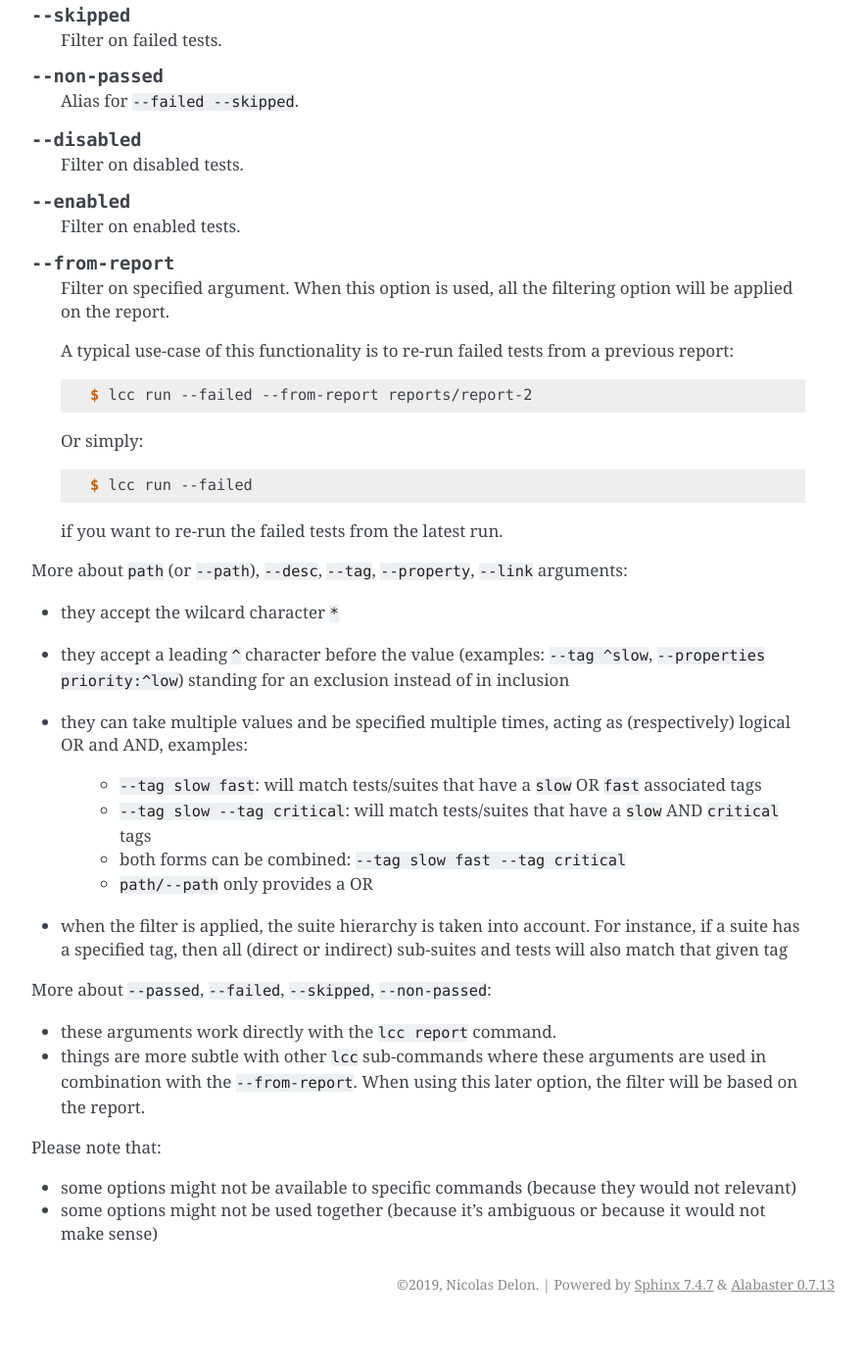
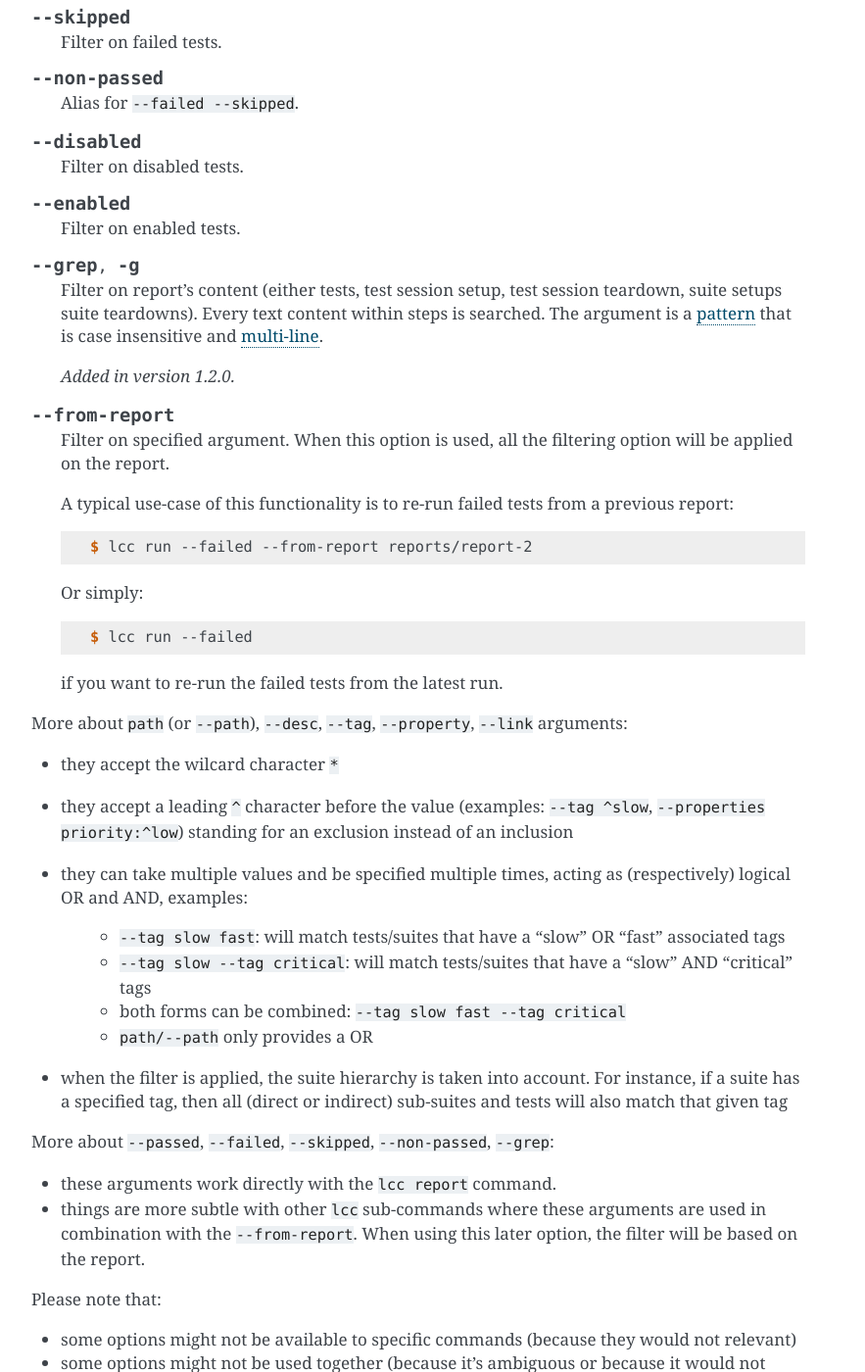
Before and after one commit to lemoncheesecake/lemoncheesecake, a Sphinx documentation site: the page built from doc/cli.rst, in a window 1280 px wide and 1400 px high, scrolled down 7519 px. Shown: the whole window at 98% size, without its empty margins (363-1246 px from the left). Built offline with Sphinx 7.4.7, drawn with Linux system fonts in a browser that asks for light colours; before the commit the page ends 8869 px from its top, so only the background shows below that; some of the changed text lies outside the part shown.

Commit message:
doc: add '--grep'

```diff
--- a/doc/cli.rst
+++ b/doc/cli.rst
@@ -36,25 +36,27 @@ from extra arguments that allow a finer control over tests execution and reporti
     The list of reporting backends to use, default are: "console", "html" and "json". The backends passed as argument
     will **override** this list.
 
-    Since version 1.1.0, it's possible to add or remove reporting backends to/from the default backends using ``+``
-    and ``^`` prefixes. For instance, ``--reporting console json html junit`` to add "junit" can be simplified into
-    ``--reporting +junit``.
+    .. versionchanged:: 1.2.0
 
-    Other examples:
+        It's possible to add or remove reporting backends to/from the default backends using ``+``
+        and ``^`` prefixes. For instance, ``--reporting console json html junit`` to add "junit" can be simplified into
+        ``--reporting +junit``.
 
-      .. code-block:: console
+        Other examples:
 
-          $ lcc run --reporting ^console  # turn off console reporting
-          $ lcc run --reporting ^console +junit  # turn off console reporting and turn on junit reporting
-          $ lcc run --reporting html json  # only generate the HTML report
+          .. code-block:: console
 
-    Please note that:
+              $ lcc run --reporting ^console  # turn off console reporting
+              $ lcc run --reporting ^console +junit  # turn off console reporting and turn on junit reporting
+              $ lcc run --reporting html json  # only generate the HTML report
 
-    - turn on/off directives cannot be mixed with a fixed backend list, example: ``--reporting console +junit``
-      is invalid
+        Please note that:
 
-    - the "html" backend generates the static HTML/JS/CSS files required to read the reporting data generated
-      by the "json" backend, meaning that both reporting backends must be specified to have a readable HTML report
+        - turn on/off directives cannot be mixed with a fixed backend list, example: ``--reporting console +junit``
+          is invalid
+
+        - the "html" backend generates the static HTML/JS/CSS files required to read the reporting data generated
+          by the "json" backend, meaning that both reporting backends must be specified to have a readable HTML report
 
 
 .. option:: --report-dir
@@ -354,7 +356,7 @@ and ``diff`` take advantage of a powerful set of filtering arguments.
 
 .. option:: path
 
-    Filter on specified test/suite path. The wildcard character "*" is supported. A path can also be negated using
+    Filter on specified test/suite path. The wildcard character ``*`` is supported. A path can also be negated using
     using the ``^`` prefix. Examples:
 
     .. code-block:: console
@@ -377,7 +379,7 @@ and ``diff`` take advantage of a powerful set of filtering arguments.
 
 .. option:: --property, -m
 
-    Filter on specified test/suite properties. The value syntax is key:value. Example:
+    Filter on specified test/suite properties. The value syntax is "key:value". Example:
 
     .. code-block:: console
 
@@ -413,6 +415,15 @@ and ``diff`` take advantage of a powerful set of filtering arguments.
 
     Filter on enabled tests.
 
+.. option:: --grep, -g
+
+    Filter on report's content (either tests, test session setup, test session teardown, suite setups
+    suite teardowns). Every text content within steps is searched.
+    The argument is a `pattern <https://docs.python.org/3/library/re.html#regular-expression-syntax>`_
+    that is case insensitive and `multi-line <https://docs.python.org/3/library/re.html#re.MULTILINE>`_.
+
+    .. versionadded:: 1.2.0
+
 .. option:: --from-report
 
     Filter on specified argument. When this option is used, all the filtering option will be applied on the report.
@@ -436,14 +447,14 @@ More about ``path`` (or ``--path``), ``--desc``, ``--tag``, ``--property``, ``--
 - they accept the wilcard character ``*``
 
 - they accept a leading ``^`` character before the value (examples: ``--tag ^slow``, ``--properties priority:^low``)
-  standing for an exclusion instead of in inclusion
+  standing for an exclusion instead of an inclusion
 
 - they can take multiple values and be specified multiple times, acting as (respectively) logical OR and AND,
   examples:
 
-    - ``--tag slow fast``: will match tests/suites that have a ``slow`` OR ``fast`` associated tags
+    - ``--tag slow fast``: will match tests/suites that have a "slow" OR "fast" associated tags
 
-    - ``--tag slow --tag critical``: will match tests/suites that have a ``slow`` AND ``critical`` tags
+    - ``--tag slow --tag critical``: will match tests/suites that have a "slow" AND "critical" tags
 
     - both forms can be combined: ``--tag slow fast --tag critical``
 
@@ -452,7 +463,7 @@ More about ``path`` (or ``--path``), ``--desc``, ``--tag``, ``--property``, ``--
 - when the filter is applied, the suite hierarchy is taken into account. For instance, if a suite has a specified tag,
   then all (direct or indirect) sub-suites and tests will also match that given tag
 
-More about ``--passed``, ``--failed``, ``--skipped``, ``--non-passed``:
+More about ``--passed``, ``--failed``, ``--skipped``, ``--non-passed``, ``--grep``:
 
 - these arguments work directly with the ``lcc report`` command.
 
```
